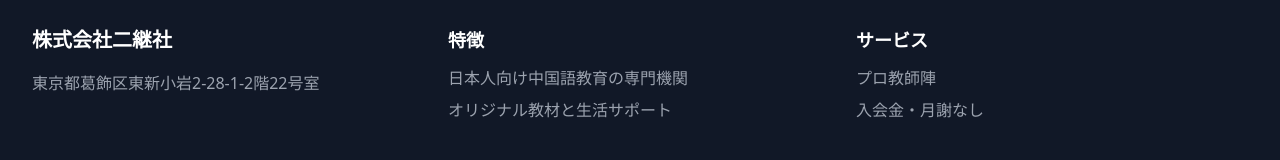
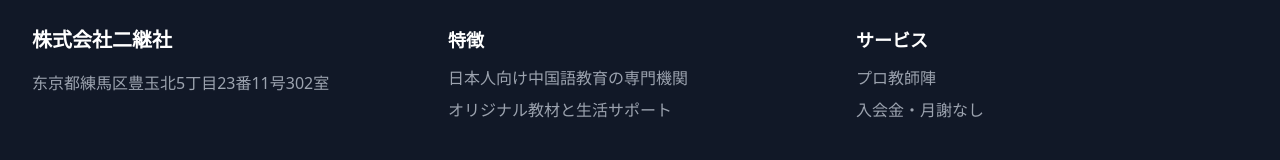
Before and after one commit to arjenou/Nikeisha, a Next.js app: page / in a window 1280 px wide. Shown: the part 7870-8030 px from the top of the page. Built offline with nearby package versions, Linux system fonts and the light colour scheme; no server answers.

Commit message:
更新公司地址：从葛飾区迁至練馬区

```diff
--- a/components/footer.tsx
+++ b/components/footer.tsx
@@ -10,7 +10,7 @@ export function Footer() {
             <div className="flex items-center mb-4">
               <span className="text-xl font-bold">株式会社二継社</span>
             </div>
-            <p className="text-gray-400 leading-relaxed">東京都葛飾区東新小岩2-28-1-2階22号室</p>
+            <p className="text-gray-400 leading-relaxed">东京都練馬区豊玉北5丁目23番11号302室</p>
           </div>
 
           {/* Key Points - Spread out in columns */}
```
